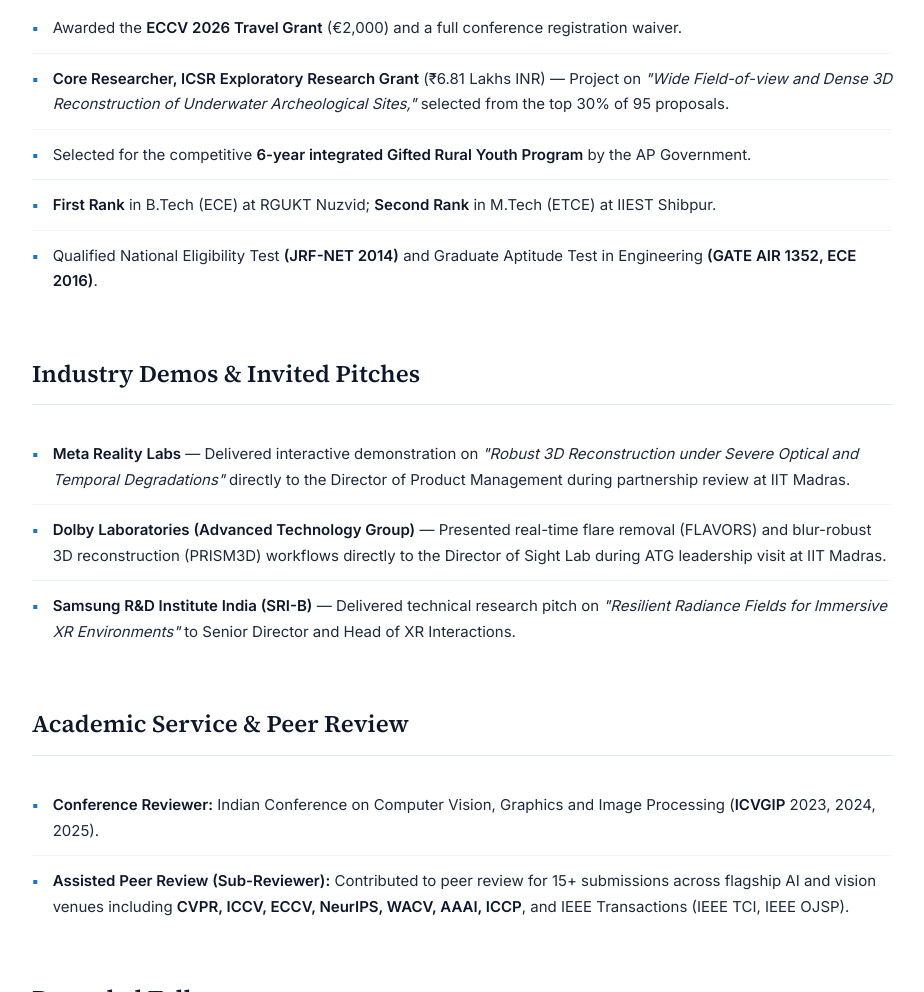
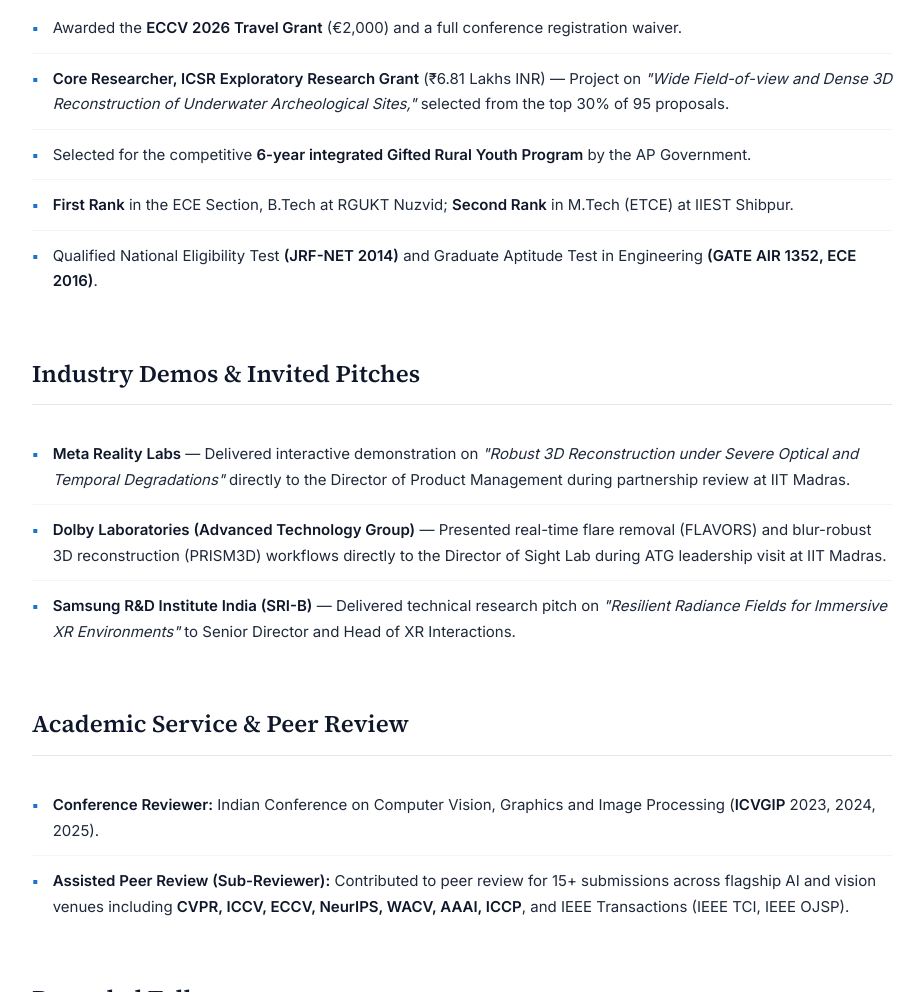
Before and after one commit to GopiRajuMatta/GopiRajuMatta.github.io, a plain HTML site: page gopirajumatta/index.html in a window 1280 px wide. Shown: the part 2102-3094 px from the top of the page, without its empty margins (178-1102 px from the left). Drawn offline with Linux system fonts and the light colour scheme.

Commit message:
Update index.html

```diff
--- a/gopirajumatta/index.html
+++ b/gopirajumatta/index.html
@@ -216,7 +216,7 @@
       </li>
       <li>
         <span class="bullet">▪</span>
-        <span><strong>First Rank</strong> in B.Tech (ECE) at RGUKT Nuzvid; <strong>Second Rank</strong> in M.Tech (ETCE) at IIEST Shibpur.</span>
+        <span><strong>First Rank</strong> in the ECE Section, B.Tech at RGUKT Nuzvid; <strong>Second Rank</strong> in M.Tech (ETCE) at IIEST Shibpur.</span>
       </li>
       <li>
         <span class="bullet">▪</span>
```
